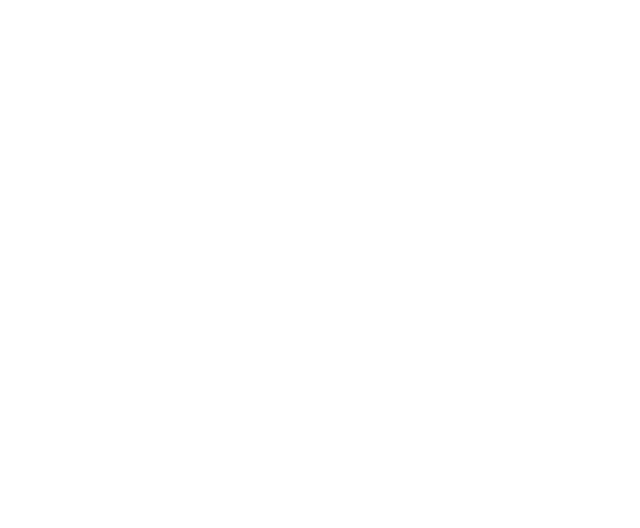
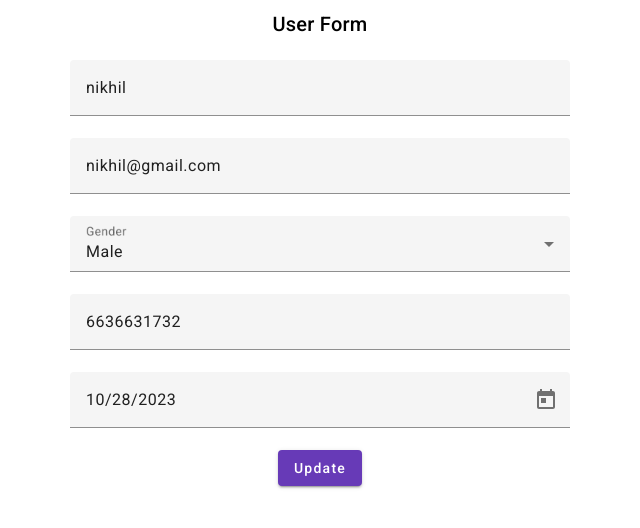
Before and after one commit to NikhilRathod-1305/AngularPractice, an Angular app: page /user/user-edit/1 in a window 1280 px wide. Before the commit this address led to /. Shown: the top 528 px of the page, without its empty margins (320-960 px from the left). Built offline with nearby package versions, Linux system fonts and the light colour scheme; data requests are answered from the project's data file.

Commit message:
final commit

```diff
--- a/db.json
+++ b/db.json
@@ -15,11 +15,27 @@
   ],
   "Users": [
     {
+      "userName": "nikhil",
+      "email": "nikhil@gmail.com",
+      "gender": "male",
+      "phoneNumber": "6636631732",
+      "dateOfBirth": "2023-10-28T18:30:00.000Z",
+      "id": 1
+    },
+    {
       "userName": "saurab",
-      "email": "saura@gmail.com",
+      "email": "saurab@gmail.com",
       "gender": "male",
-      "phoneNumber": "8765432190",
-      "dateOfBirth": "2023-10-23T18:30:00.000Z",
+      "phoneNumber": "8907189283",
+      "dateOfBirth": "2023-10-25T18:30:00.000Z",
+      "id": 2
+    },
+    {
+      "userName": "sahana K",
+      "email": "sahana@gmail.co",
+      "gender": "female",
+      "phoneNumber": "6756746763",
+      "dateOfBirth": "2024-10-04T18:30:00.000Z",
       "id": 3
     }
   ],
--- a/src/app/app-routing.module.ts
+++ b/src/app/app-routing.module.ts
@@ -12,6 +12,7 @@ const routes: Routes = [
    { path:'user/user-add',component:UserAddComponent},
    { path:'user/user-list',component:UserListComponent},
     {path: 'user/:id', component: UserDetailsComponent},
+    { path: 'user/user-edit/:id', component: UserEditComponent },
 
 ]
 
--- a/src/app/common.service.ts
+++ b/src/app/common.service.ts
@@ -21,4 +21,12 @@ export class CommonService {
   DeleteUserbyID(id:any):Observable<any>{
     return this.http.delete(this.url+"Users/"+id);
   }
+
+  GetCurrentData(id){
+    return this.http.get(this.url+"Users/"+id);
 }
+
+  UpdateForm(id,data){
+    return this.http.put(this.url+"Users/"+id , data);
+  }
+}
--- a/src/app/user/user-edit/user-edit.component.html
+++ b/src/app/user/user-edit/user-edit.component.html
@@ -1 +1,32 @@
-<p>user-edit works!</p>
+<h2>User Form</h2>
+<div class="formDiv">
+<form [formGroup]="userEdit" (ngSubmit)="UpdateForm()" class="userForm">
+  <mat-form-field>
+    <input matInput placeholder="userName" formControlName="userName">
+    </mat-form-field>
+
+  <mat-form-field >
+    <input matInput placeholder="Email" formControlName="email">
+    </mat-form-field>
+
+  <mat-form-field>
+    <mat-label>Gender</mat-label>
+    <mat-select formControlName="gender">
+      <mat-option value="male">Male</mat-option>
+      <mat-option value="female">Female</mat-option>
+    </mat-select>
+  </mat-form-field>
+
+  <mat-form-field>
+    <input matInput placeholder="Phone Number" formControlName="phoneNumber">
+     </mat-form-field>
+
+ <mat-form-field>
+  <input matInput [matDatepicker]="picker" placeholder="Date of Birth" formControlName="dateOfBirth">
+  <mat-datepicker-toggle matSuffix [for]="picker"></mat-datepicker-toggle>
+  <mat-datepicker #picker></mat-datepicker>
+ </mat-form-field>
+
+  <button mat-raised-button color="primary" type="submit">Update</button>
+</form>
+</div>
--- a/src/app/user/user-edit/user-edit.component.scss
+++ b/src/app/user/user-edit/user-edit.component.scss
@@ -0,0 +1,23 @@
+.userForm {
+    display: flex;
+    flex-direction: column;
+    align-items: center;
+    justify-content: center;
+    height: 100%;
+  }
+
+  mat-form-field{
+    width: 100%;
+    max-width: 500px;
+  }
+
+  .formDiv{
+    margin-top: 20px;
+  }
+  h2{
+    display: flex;
+    flex-direction: column;
+    align-items: center;
+    justify-content: center;
+    margin-bottom: 0px;
+  }
--- a/src/app/user/user-edit/user-edit.component.ts
+++ b/src/app/user/user-edit/user-edit.component.ts
@@ -1,10 +1,50 @@
-import { Component } from '@angular/core';
+import { Component, OnInit } from '@angular/core';
+import { FormBuilder, FormControl, FormGroup, Validators } from '@angular/forms';
+import { ActivatedRoute, Router } from '@angular/router';
+import { CommonService } from 'src/app/common.service';
 
 @Component({
   selector: 'app-user-edit',
   templateUrl: './user-edit.component.html',
   styleUrls: ['./user-edit.component.scss']
 })
-export class UserEditComponent {
+export class UserEditComponent  implements OnInit{
+  alert:boolean =false;
+  userEdit=new FormGroup({
+    userName: new FormControl(''),
+      email: new FormControl(''),
+      gender: new FormControl(''),
+      phoneNumber: new FormControl(''),
+      dateOfBirth:new FormControl(''),
+  })
+  constructor(
+    private fb: FormBuilder,
+    private router: ActivatedRoute,
+    private router1: Router,
+    private service:CommonService
+    ) {}
 
+  ngOnInit(): void {
+    console.log(this.router.snapshot.params.id)
+    this.service.GetCurrentData(this.router.snapshot.params.id).subscribe((result)=>{
+      this.userEdit=new FormGroup({
+        userName: new FormControl(result['userName']),
+          email: new FormControl(result['email']),
+          gender: new FormControl(result['gender']),
+          phoneNumber: new FormControl(result['phoneNumber']),
+          dateOfBirth:new FormControl(result['dateOfBirth']),
+      })
+    })
+  }
+
+  UpdateForm(){
+    this.service.UpdateForm(this.router.snapshot.params.id,this.userEdit.value).subscribe((result)=>{
+      console.log(result,"data updated successfull");
+      alert("User Updated ");
+      setTimeout(() => {
+        // Reload the page
+        this.router1.navigate(['user/user-list']);
+      }, 100);
+    })
+  }
 }
--- a/src/app/user/user-list/user-list.component.html
+++ b/src/app/user/user-list/user-list.component.html
@@ -1,6 +1,5 @@
 <div class="user-card-container" >
   <div *ngFor="let item of users;i:index"  class="user-card" (mouseenter)="item.hovered = true" (mouseleave)="item.hovered = false">
-    <!-- class="user-card" (click)="showUserDetails(user) -->
     <div class="card-content">
       <strong>ID:</strong> {{ item.id }}
     </div>
@@ -20,7 +19,7 @@
         <strong>date of birth:</strong> {{ item.dateOfBirth }}
       </div>
       <div class="card-buttons" [ngClass]="{ 'visible': item.hovered }">
-        <button (click)="editUser(i)">Edit</button>
+        <button (click)="editUser(item.id)">Edit</button>
         <button (click)="DeleteUserByID(item.id)">Delete</button>
       </div>
   </div>
--- a/src/app/user/user-list/user-list.component.scss
+++ b/src/app/user/user-list/user-list.component.scss
@@ -17,7 +17,7 @@
   transition: background-color 0.3s ease;
   display: flex;
   flex-direction: column; /* Display cards vertically */
-  align-items: center; /* Center card content */
+  align-items: start; /* Center card content */
 
   &:hover {
     background-color: #e0e0e0;
@@ -38,7 +38,7 @@
 
     button {
       margin: 5px 5px;
-      background-color: #007bff;
+      background-color: #673ab7;
       color: #fff;
       border: none;
       border-radius: 5px;
@@ -47,7 +47,7 @@
       transition: background-color 0.3s ease;
 
       &:hover {
-        background-color: #0056b3;
+        background-color: #673ab7;
       }
     }
   }
@@ -59,12 +59,13 @@
 
 /* Styling for the user details container */
 .user-details {
-  text-align: center;
+  text-align: start;
+  margin-left: 20px;
   margin-top: 20px;
 
   button {
     padding: 5px 10px;
-    background-color: #007bff;
+    background-color:#673ab7;
     color: #fff;
     border: none;
     border-radius: 5px;
@@ -72,7 +73,7 @@
     transition: background-color 0.3s ease;
 
     &:hover {
-      background-color: #0056b3;
+      background-color: #673ab7;
     }
   }
 }
--- a/src/app/user/user-list/user-list.component.ts
+++ b/src/app/user/user-list/user-list.component.ts
@@ -67,4 +67,9 @@ export class UserListComponent implements OnInit {
     // window.history.back();
   }
 
+  editUser(id: number) {
+    // Navigate to the user-edit page with the user's ID as a parameter
+    this.router.navigate(['/user/user-edit/',id]);
+  }
+
 }
--- a/src/app/user/user.module.ts
+++ b/src/app/user/user.module.ts
@@ -14,7 +14,6 @@ import { ReactiveFormsModule } from '@angular/forms';
 import { MatNativeDateModule } from '@angular/material/core';
 import { MatDatepickerModule } from '@angular/material/datepicker';
 import { UserDetailsComponent } from './user-details/user-details.component';
-import { RouterModule } from '@angular/router';
 
 
 @NgModule({
@@ -40,7 +39,8 @@ import { RouterModule } from '@angular/router';
     ReactiveFormsModule,
     MatButtonModule,
     MatNativeDateModule,
-    MatDatepickerModule
+    MatDatepickerModule,
+
   ]
 })
 export class UserModule { }
```
